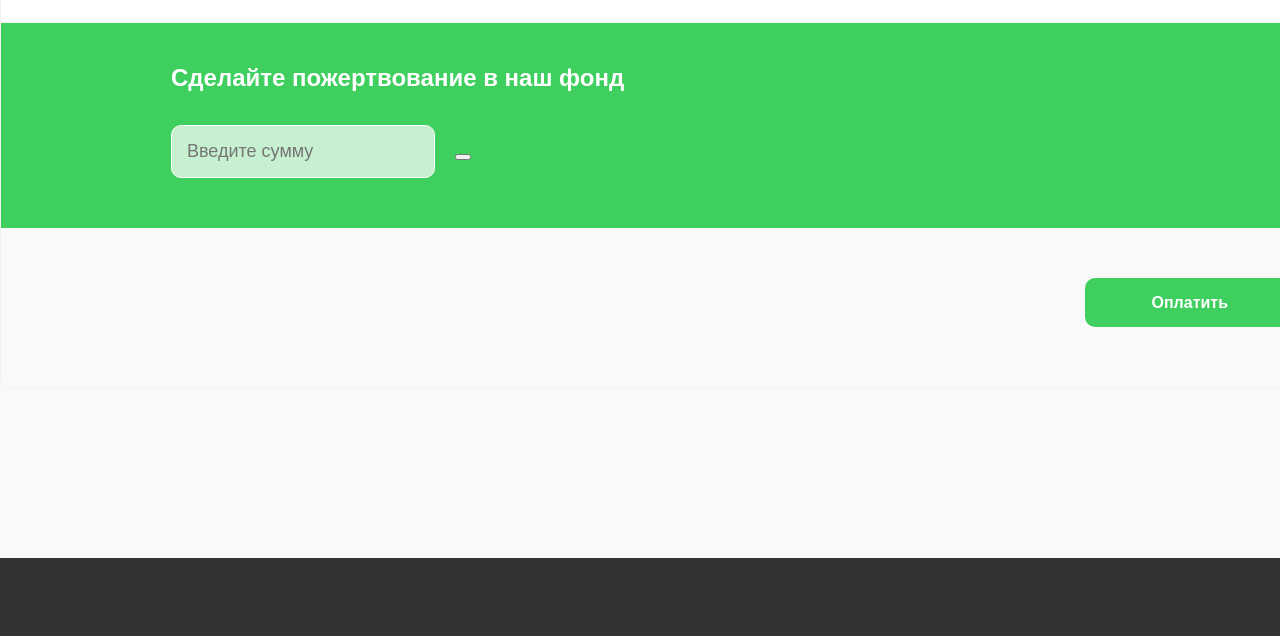
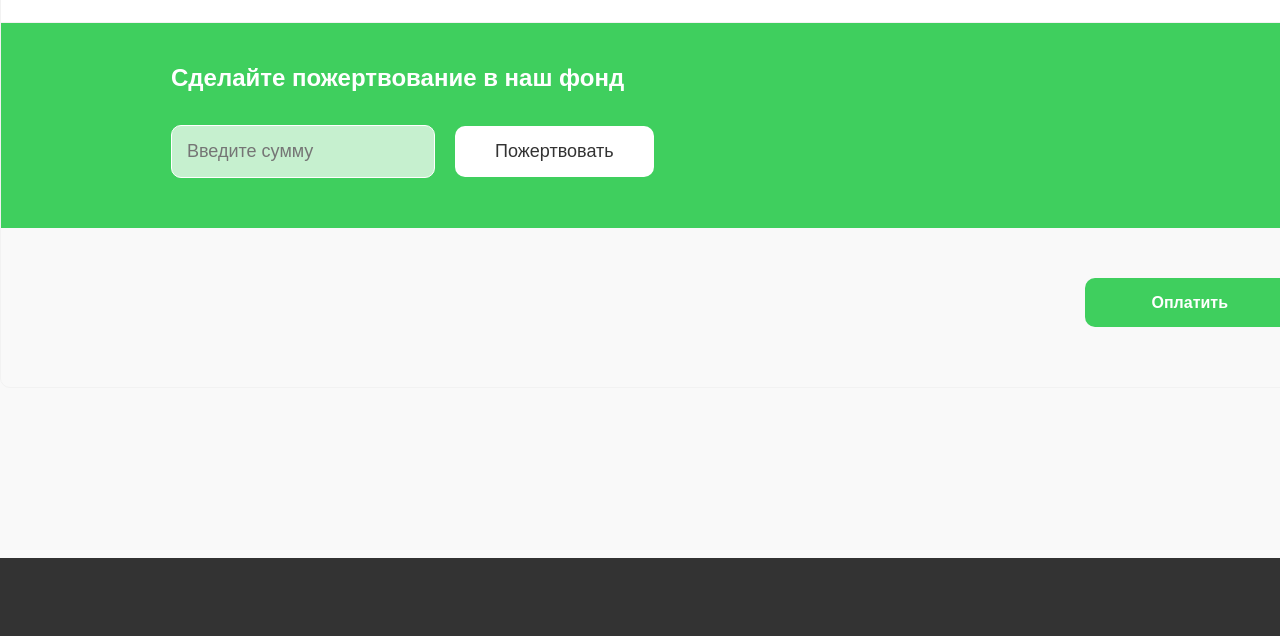
Before and after one commit to Nixi4m/Hillel-Homework13, a plain HTML site: page pages/cart.html in a window 1280 px wide. Shown: the part 1122-1758 px from the top of the page. Drawn offline with Linux system fonts and the light colour scheme; a web font is replaced by a local one.

Commit message:
final variant

```diff
--- a/pages/cart.html
+++ b/pages/cart.html
@@ -164,7 +164,7 @@
                     <form class="donation-form">
                         <h2 class="donation-title">Сделайте пожертвование в наш фонд</h2>
                         <input type="text" placeholder="Введите сумму" class="donation-input">
-                        <button type="submit" class="donation-confirm-btn">Пожертвовать</button>
+                        <button type="submit" class="dontation-confirm-btn">Пожертвовать</button>
                     </form>
                     <div class="cart-buy-btn-box">
                         <button type="submit" class="cart-buy-btn">Оплатить</button>
--- a/sass/_donation-form.scss
+++ b/sass/_donation-form.scss
@@ -24,6 +24,7 @@
     line-height: 21px;
     color: #4F4F4F;
     margin-right: 20px;
+    outline: none;
 }
 
 .dontation-confirm-btn {
```
Also changed, not shown: assets/css/style.css, 1 other file.
